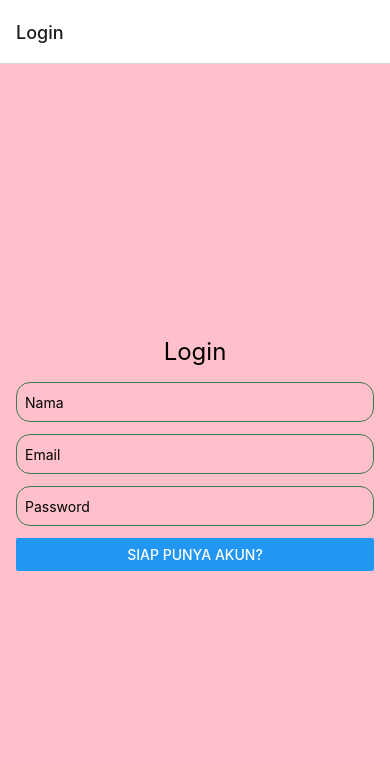
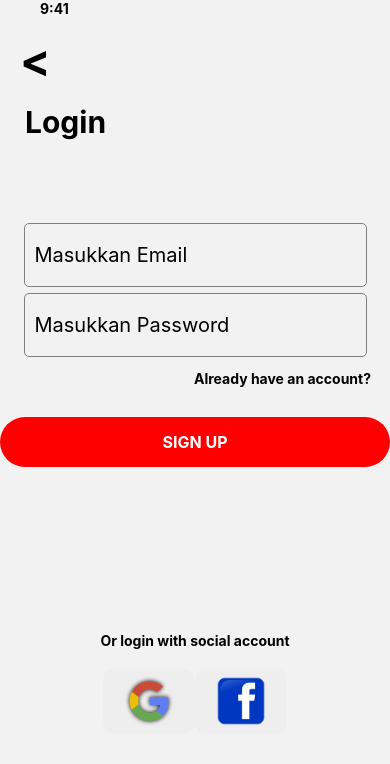
Before and after one commit to syarifanurfadilah/SYARIFANURFADILAH-105841107821-LAB1-, a React Native app: screen /LoginPage in a window 390 px wide. Shown: the top 764 px of the page. Built offline with nearby package versions, Linux system fonts and the light colour scheme.

Commit message:
Navigation and Taskbar

```diff
--- a/App.js
+++ b/App.js
@@ -1,76 +1,28 @@
-import React from "react";
-import { NavigationContainer } from "@react-navigation/native";
-import { createStackNavigator } from "@react-navigation/stack";
-import { View, Text, TextInput, Button, StyleSheet } from 'react-native';
+import * as React from 'react';
+import { View, Text, Button} from 'react-native';
+import { NavigationContainer } from '@react-navigation/native';
+import { createNativeStackNavigator } from '@react-navigation/native-stack';
+import LoginPage from './LoginPage'
 
-const stack = createStackNavigator();
-function LoginScreen({navigation}) {
+function HomeScreen({navigation}) {
     return (
-        <View style={styles.container}>
-            <Text style={styles.header}>Login</Text>
-            <TextInput placeholder="Nama" style={styles.input}/>
-            <TextInput placeholder="Email" style={styles.input}/>
-            <TextInput placeholder="Password" secureTextEntry style={styles.input}/>
-            <Button title="Siap Punya Akun?" onPress={() => navigation.navigate('SignIn')}/>
+        <View style={{ flex: 1, alignItems: 'center', justifyContent: 'center' }}>
+      <Text>Home Screen</Text>
+      <Button title='ke halaman login' onPress={() => navigation.navigate('LoginPage')}/>
     </View>
   );
 }
+const Stack = createNativeStackNavigator();
 
-function SignInScreen({ navigation}) {
-    return (
-        <View style={styles.container}>
-            <Text style={styles.header}>Sign In</Text>
-            <TextInput placeholder="Email" style={styles.input}/>
-            <TextInput placeholder="Password" secureTextEntry style={styles.input}/>
-            <Button title="Sign In" onPress={() => alert('Signed In')}/>
-            <Button title="Lupa Password?" onPress={() => navigation.navigate('ForgotPassword')}/>
-        </View>
-    );
-}
-
-function ForgotPasswordScreen(){
-    return (
-        <View style={styles.container}>
-            <Text style={styles.header}>Lupa password</Text>
-            <TextInput placeholder="Masukkan Email" style={styles.input}/>
-            <Button title="Reset Password" onPress={() => alert('Password Reset Link Sent')}/>
-        </View>
-    );
-}
-
-export default function App() {
+function App() {
   return (
     <NavigationContainer>
-            <stack.Navigator initialRouteName="Login">
-                <stack.Screen name="Login" component={LoginScreen}/>
-                <stack.Screen name="SignIn" component={SignInScreen}/>
-                <stack.Screen name="ForgotPassword" component={ForgotPasswordScreen}/>
-            </stack.Navigator>
+      <Stack.Navigator>
+        <Stack.Screen name="Home" component={HomeScreen} />
+        <Stack.Screen name="LoginPage" component={LoginPage} options={{headerShown: false}} />
+      </Stack.Navigator>
     </NavigationContainer>
   );
 }
 
-const styles = StyleSheet.create({
-    container: {
-        flex: 1,
-        justifyContent: 'center',
-        padding : 16,
-        backgroundColor: '#ffc0cb', // warna pink
-    },
-    header: {
-        fontSize: 24,
-        marginBottom: 16,
-        textAlign: 'center',
-    },
-    input:{
-        height: 40,
-        borderColor: '#3c784d',// warna hijau tua
-        borderWidth: 1,
-        borderRadius: 14,
-        marginBottom: 12,
-        paddingHorizontal: 8,
-        backgroundColor: ' #fff',
-
-
-    },
-});
+export default App;
--- /dev/null
+++ b/LoginPage.js
@@ -0,0 +1,104 @@
+import {Text, View, Image,} from 'react-native'
+import React from 'react'
+import TextInputCostum from './components/TextInput/TextInput'
+import ButtonCostum from './components/Button/Button'
+const App = () => {
+  return(
+    <View style = {{flex : 1}}>
+      <View style = {{
+        flexbox : 1,
+        justifyContent : 'flex-end',
+        justifyContent : 'space-between',
+        height : 140
+      }}>
+        <Text style ={{
+          fontWeight : 'bold',
+          marginLeft : 40
+        }}>
+          9:41
+        </Text>
+
+        <Text style={{
+          fontSize : 45,
+          fontWeight : 'bold',
+          marginLeft : 20
+        }}>
+          {'<'}
+        </Text>
+        <Text style ={{
+          fontSize : 30,
+          fontWeight : 'bold',
+          marginLeft : 25
+        }}>
+          Login
+        </Text>
+      </View>
+      <View style ={{
+        flex : 1,
+        flexDirection : 'column',
+        alignItems : 'center',
+        marginTop : 80,
+      }}>
+        <TextInputCostum name = "Email"/>
+        <TextInputCostum name = "Password"/>
+        <Text style ={{
+          fontSize : 14,
+          fontWeight : 'bold',
+          marginTop : 10,
+          marginBottom : 30,
+          textAlign : 'right',
+          marginLeft : 175
+        }}>
+          Already have an account?
+        </Text>
+        <ButtonCostum text = "SIGN UP" color= 'red' borderRadius= {30} />
+      </View>
+      <View style ={{
+        flex : 1,
+        alignItems : 'center',
+        justifyContent : 'flex-start',
+      }}>
+        <Text style ={{
+          fontWeight : 'bold',
+          marginTop : 100
+        }}>
+          Or login with social account
+        </Text>
+      <View style ={{
+        flex : 1,
+        flexDirection:'row',
+        justifyContent : 'space-evenly',
+        marginTop : 20
+        }}>
+        <View style ={{
+            backgroundColor : '#eeeeee',
+            borderRadius : 10,
+            justifyContent : 'center',
+            width : 92,
+            height : 64,
+            alignItems : 'center'
+          }}>
+            <Image source={require('./google.png') }
+            style={{ width : 50, height : 50, alignItems : 'center'
+            }}/>
+
+          </View>
+          <View style ={{
+            backgroundColor : '#eeeeee',
+            borderRadius : 10,
+            justifyContent : 'center',
+            width : 92,
+            height : 64,
+            alignItems : 'center'
+          }}>
+            <Image source={require('./facebook.png') }
+            style={{ width : 50, height : 50, alignItems : 'center'
+            }}/>
+
+          </View>
+        </View>
+      </View>
+    </View>
+  )
+}
+export default App
--- /dev/null
+++ b/components/TextInput/TextInput.js
@@ -0,0 +1,24 @@
+import { TextInput, Text, View } from "react-native"
+import React from "react"
+
+const TextInputCostum = ({name}) =>{
+    return(
+        <View>
+
+        <TextInput placeholder ={`Masukkan ${name}`}
+        style ={{
+            height : 64,
+            width : 343,
+            borderColor : 'gray',
+            borderWidth : 1,
+            margin : 3,
+            fontSize : 20,
+            borderRadius : 5,
+            paddingHorizontal : 10
+          }}/>
+
+          </View>
+    )
+}
+
+export default TextInputCostum
```
Lines whose indentation alone changed are shown as unchanged.
